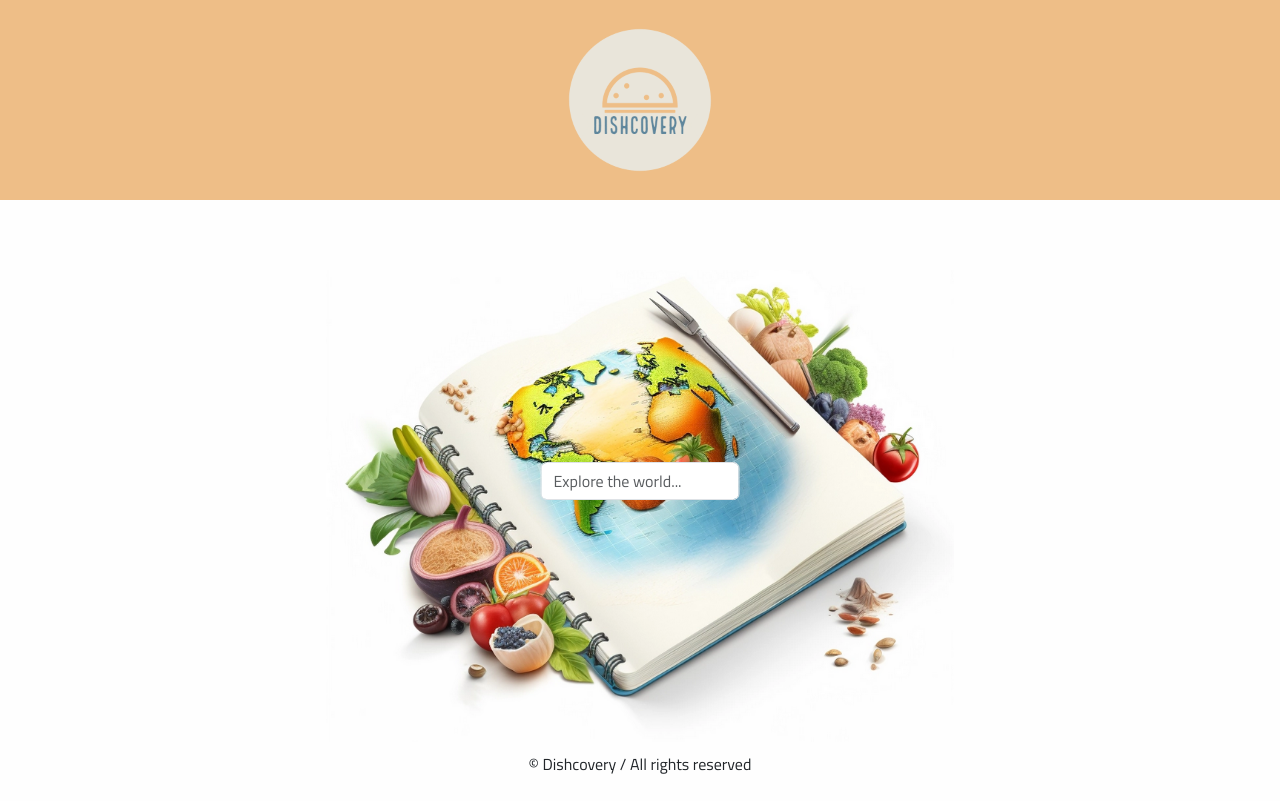
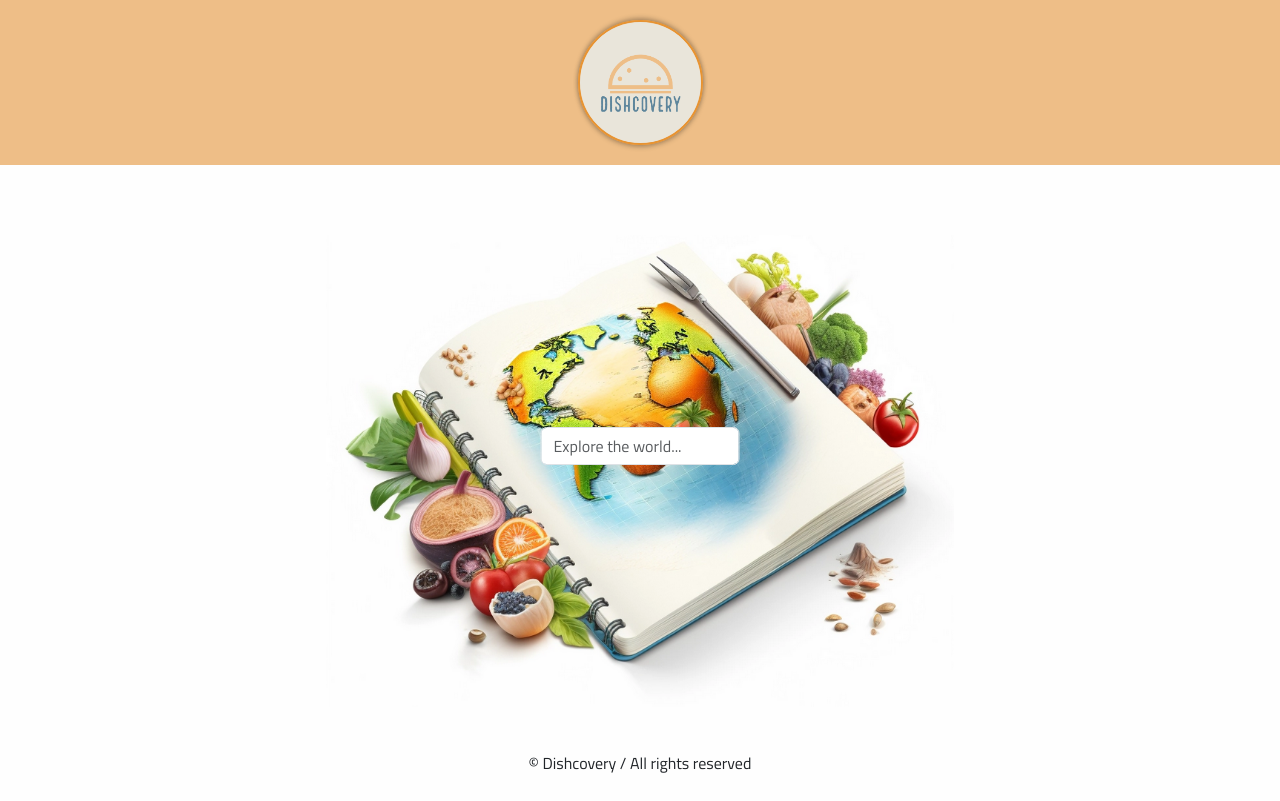
Before and after one commit to martindocs-bootcamp/dishcovery, a React (Vite) app: page / in a window 1280 px wide. Built offline with nearby package versions, Linux system fonts and the light colour scheme.

Commit message:
Update Logo to have border and hover effect

```diff
--- a/src/components/Logo/Logo.jsx
+++ b/src/components/Logo/Logo.jsx
@@ -1,5 +1,7 @@
+import logo from "../../assets/logo2.png";
+
 const Logo = () => {
-  return <div className="logo">Logo</div>;
+  return <img src={logo} className="logo" alt="Dishcovery logo" />;
 };
 
 export default Logo;
--- a/src/components/Logo/_logo.scss
+++ b/src/components/Logo/_logo.scss
@@ -1,4 +1,13 @@
 .logo {
 
+  margin: 20px;
+  width: 125px;
+  height: auto;
+  border-radius: 50%;
+  border: 2px solid #e79332;
+  box-shadow: 0 2px 5px rgba(0, 0, 0, 0.25), 0 -2px 5px rgba(0, 0, 0, 0.25);
 
+  &:hover {
+    box-shadow: 0 1px 1px rgba(0, 0, 0, 0.25), 0 -1px 1px rgba(0, 0, 0, 0.25);
+  }
 }
--- a/src/components/Navigation/Navigation.jsx
+++ b/src/components/Navigation/Navigation.jsx
@@ -1,11 +1,11 @@
 import { Link } from 'react-router-dom';
-import logo from "../../assets/logo.png";
+import Logo from '../Logo/Logo';
 
 const Navigation = () => {
   return (
-    <nav>
+    <nav className='nav'>
       <Link to="/">
-        <img src={logo} className="logo" />
+        <Logo />
       </Link>
     </nav>
   );
--- a/src/components/Navigation/_navigation.scss
+++ b/src/components/Navigation/_navigation.scss
@@ -1,12 +1,7 @@
-nav {
-  // margin: 0 auto;
+.nav {
+
   display: flex;
   justify-content: center;
   background-color: #eebe87;
   margin-bottom: 20px;
 }
-
-.logo {
-  width: 200px;
-  height: auto;
-}
--- a/src/pages/utils/SharedLayout.jsx
+++ b/src/pages/utils/SharedLayout.jsx
@@ -9,16 +9,16 @@ const SharedLayout = () => {
     <>
       <Navigation />
       <Container fluid className="content">
-        {/* <Row> */}
-          {/* <Col md={2}>
-            <Aside />
-          </Col> */}
+        <Row>
+         {/* <Col md={2}> */}
+            {/* <Aside /> */}
+          {/* </Col>  */}
           {/* <Col md={10}> */}
-          {/* <Col> */}
+          <Col>
             {/* Content outlet for rendering routes */}
             <Outlet />
-          {/* </Col> */}
-        {/* </Row> */}
+          </Col>
+        </Row>
       </Container>
       <Footer />
     </>
```
Also changed, not shown: src/assets/logo2.png (added).
